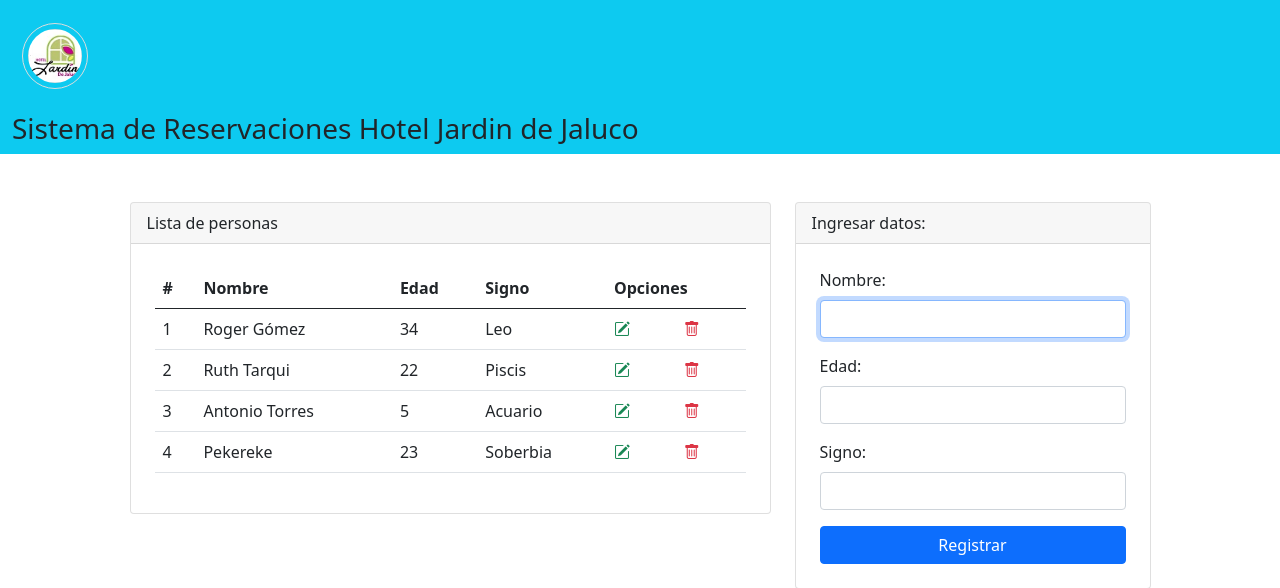
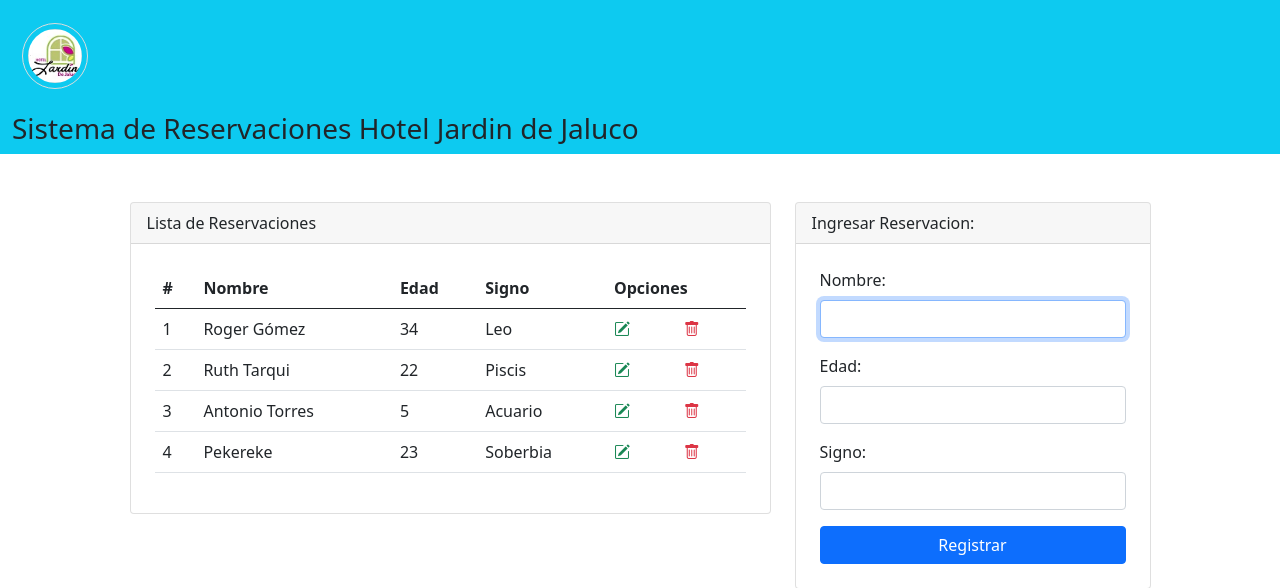
Before and after one commit to JbAntrax57/CRUDHotel, a PHP site: page /index.php in a window 1280 px wide. Shown: the top 588 px of the page. Run offline with PHP 8.4, Linux system fonts and the light colour scheme; data comes from the database, SQL or seed files in the repository.

Commit message:
cambios tablas index

```diff
--- a/index.php
+++ b/index.php
@@ -75,7 +75,7 @@
             <!-- fin alerta -->
             <div class="card">
                 <div class="card-header">
-                    Lista de personas
+                    Lista de Reservaciones
                 </div>
                 <div class="p-4">
                     <table class="table align-middle">
@@ -116,7 +116,7 @@
         <div class="col-md-4">
             <div class="card">
                 <div class="card-header">
-                    Ingresar datos:
+                    Ingresar Reservacion:
                 </div>
                 <form class="p-4" method="POST" action="registrar.php">
                     <div class="mb-3">
```
